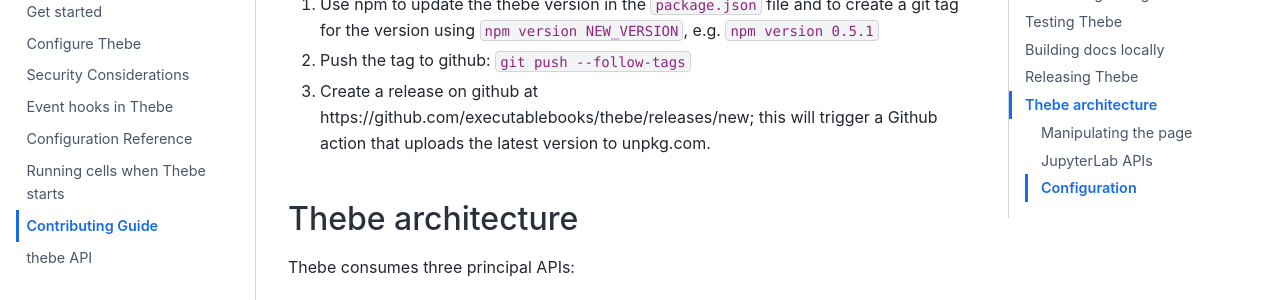
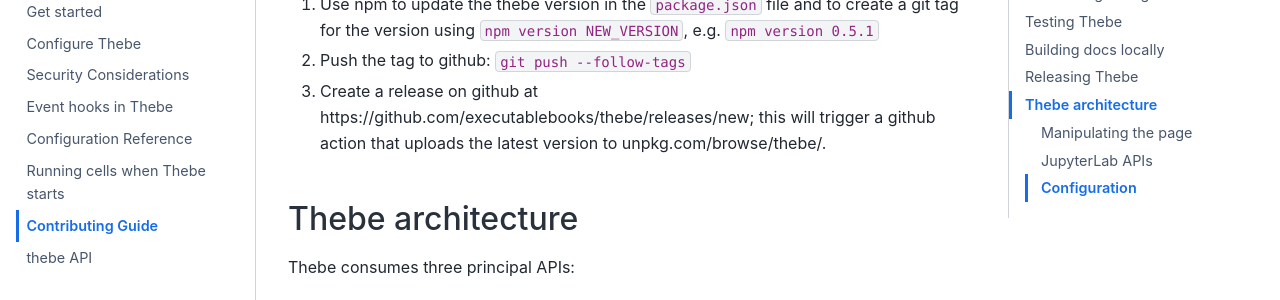
Before and after one commit to jupyter-book/thebe, a Sphinx documentation site: the page built from docs/contribute.md, in a window 1280 px wide and 900 px high, scrolled down 4218 px. Shown: the part 179-479 px from the top of the window. Built offline with Sphinx 7.4.7 and the Sphinx Book theme 1.1.4, drawn with Linux system fonts in a browser that asks for light colours.

Commit message:
Added note to changelog for new location of thebe releases on unpkg.

```diff
--- a/docs/contribute.md
+++ b/docs/contribute.md
@@ -159,7 +159,7 @@
 2. Push the tag to github: `git push --follow-tags`
 3. Create a release on github at
    https://github.com/executablebooks/thebe/releases/new; this will trigger a
-   Github action that uploads the latest version to unpkg.com.
+   github action that uploads the latest version to unpkg.com/browse/thebe/.
 
 ## Thebe architecture
 
```
Also changed, not shown: CHANGELOG.md (+3 -0 lines).
